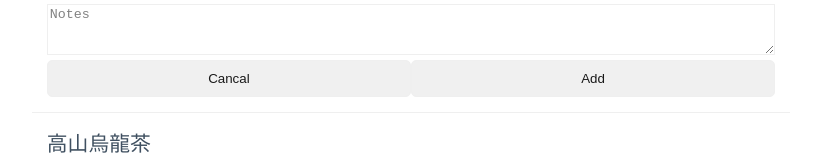
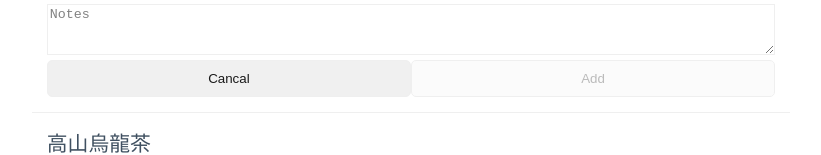
Before and after one commit to rosethorn999/dailydrinks, a Vue app: page / in a window 1280 px wide. Both pictures are taken after a click on the button "Create an order". Shown: the part 410-565 px from the top of the page, without its empty margins (229-1050 px from the left). Built offline with nearby package versions, Linux system fonts and the light colour scheme.

Commit message:
Add Validation

```diff
--- a/src/components/HelloWorld.vue
+++ b/src/components/HelloWorld.vue
@@ -16,14 +16,14 @@
             <input type="text" v-model="item.name" placeholder="Name" />
           </div>
           <div class="form-group">
-            <input type="number" v-model="item.price" placeholder="Price" />
+            <input type="number" v-model.number="item.price" placeholder="Price" />
           </div>
           <div class="form-group">
             <textarea rows="3" v-model="item.notes" placeholder="Notes"></textarea>
           </div>
           <div class="form-group">
             <button @click="cancelTempOrder(index)">Cancal</button>
-            <button @click="createTempOrder(index)">Add</button>
+            <button @click="createTempOrder(index)" :disabled="!couldSendOrder">Add</button>
           </div>
         </template>
       </div>
@@ -38,17 +38,27 @@
         </template>
         <template v-else-if="item.state===3">
           <div class="form-group">
-            <input type="text" v-model="item.name" placeholder="Name" />
+            <input
+              type="text"
+              :class="{'in-valid':!vaildName(item.name)}"
+              v-model="item.name"
+              placeholder="Name"
+            />
           </div>
           <div class="form-group">
-            <input type="number" v-model="item.price" placeholder="Price" />
+            <input
+              type="number"
+              :class="{'in-valid':!vaildPrice(item.price)}"
+              v-model.number="item.price"
+              placeholder="Price"
+            />
           </div>
           <div class="form-group">
             <textarea rows="3" v-model="item.notes" placeholder="Notes"></textarea>
           </div>
           <div class="form-group">
             <!-- <button @click="cancelTempOrder(index)">Cancal</button> -->
-            <button @click="item.state=0">Save</button>
+            <button @click="updateOrderConfirm(index)">Save</button>
           </div>
         </template>
         <template v-else>
@@ -85,9 +95,14 @@ export default {
       tempOrder: []
     };
   },
+  computed: {
+    couldSendOrder() {
+      const pkg = this.tempOrder[0];
+      return this.vaildOrder(pkg);
+    }
+  },
   methods: {
     createTempOrder(i) {
-      // TODO valid data
       this.tempOrder[i].id = this.getGuid();
       this.createOrder(this.tempOrder[i]);
       this.tempOrder.splice(i, 1);
@@ -122,6 +137,12 @@ export default {
         this.list.splice(deletingIndex, 1);
       }, 1200);
     },
+    updateOrderConfirm(i) {
+      const pkg = this.list[i];
+      if (this.vaildOrder(pkg)) {
+        this.list[i].state = 0;
+      }
+    },
     updateOrder(i) {
       this.list[i].state = 3;
     },
@@ -135,6 +156,17 @@ export default {
     },
     getIndxById(id) {
       return this.list.findIndex(item => item.id === id);
+    },
+    vaildOrder(pkg) {
+      const validName = this.vaildName(pkg.name);
+      const validPrice = this.vaildPrice(pkg.price);
+      return validName && validPrice;
+    },
+    vaildName(v) {
+      return /.+/.exec(v.trim());
+    },
+    vaildPrice(v) {
+      return /\d+/.exec(v) && v >= 0;
     }
   }
 };
@@ -190,5 +222,11 @@ button {
   &:focus {
     outline: none;
   }
+  &:disabled {
+    cursor: not-allowed;
+  }
+}
+.in-valid {
+  border-color: red;
 }
 </style>
```
